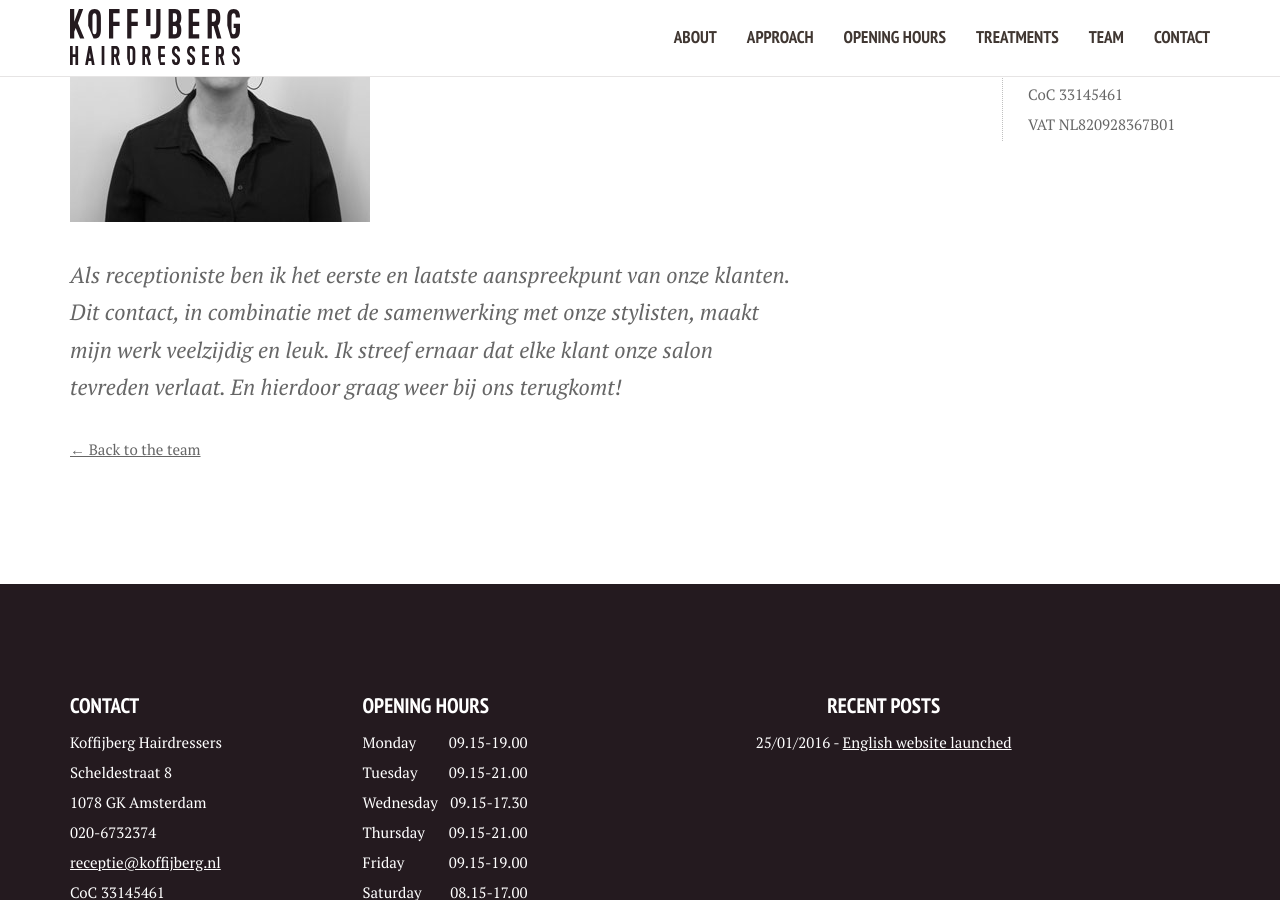
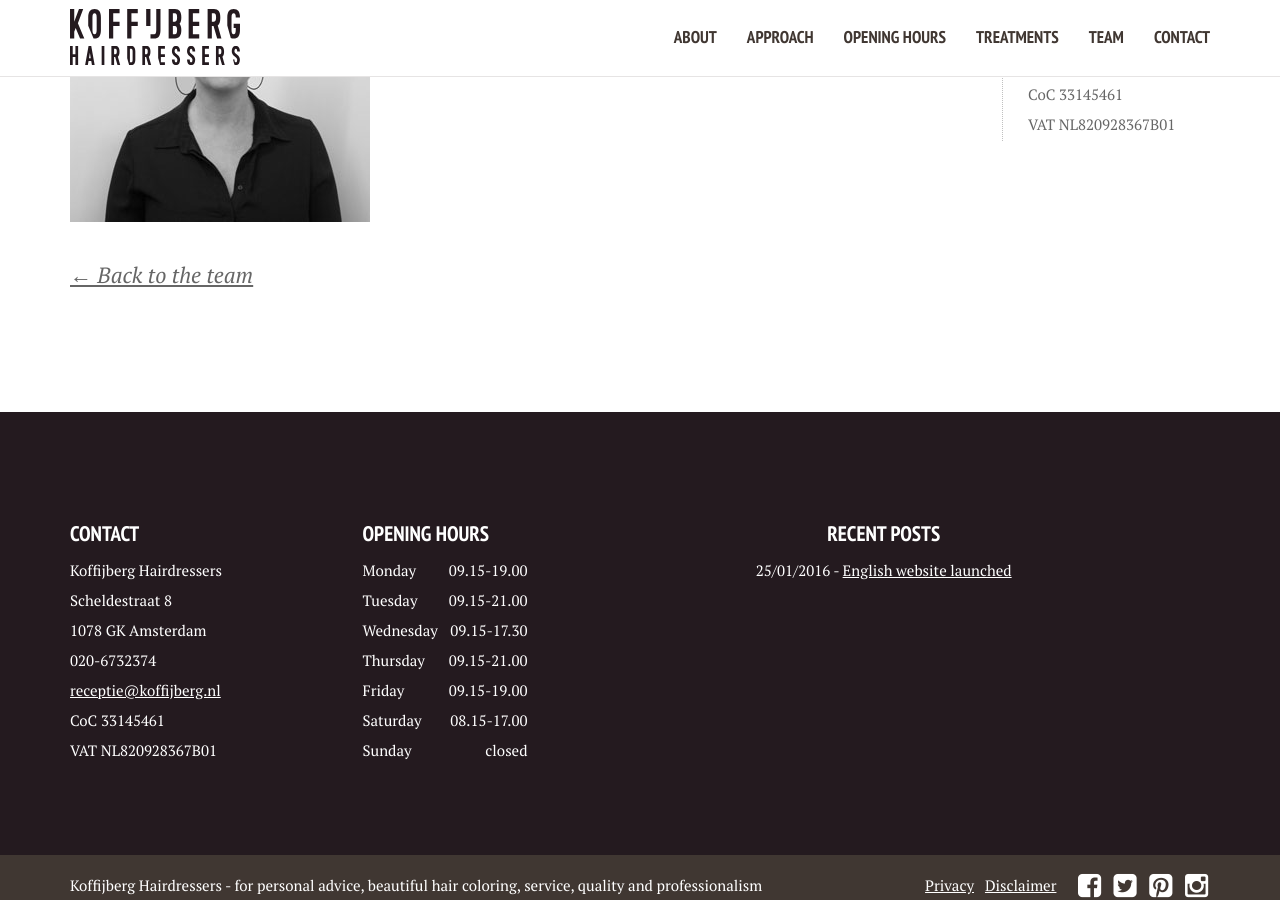
Before and after one commit to xuantiep/koffijberghairdressers, a Jekyll site: the page built from _members/sabine.md, in a window 1280 px wide and 900 px high, scrolled down 570 px. Built offline with Jekyll 4.4.1, drawn with Linux system fonts in a browser that asks for light colours.

Commit message:
Updated '/_members/sabine.md' via CloudCannon

```diff
--- a/_members/sabine.md
+++ b/_members/sabine.md
@@ -5,5 +5,3 @@ image: /img/17.-sabine-receptioniste.jpg
 functie: Receptie
 order: 6
 ---
-
-Als receptioniste ben ik het eerste en laatste aanspreekpunt van onze klanten. Dit contact, in combinatie met de samenwerking met onze stylisten, maakt mijn werk veelzijdig en leuk. Ik streef ernaar dat elke klant onze salon tevreden verlaat. En hierdoor graag weer bij ons terugkomt!
```
